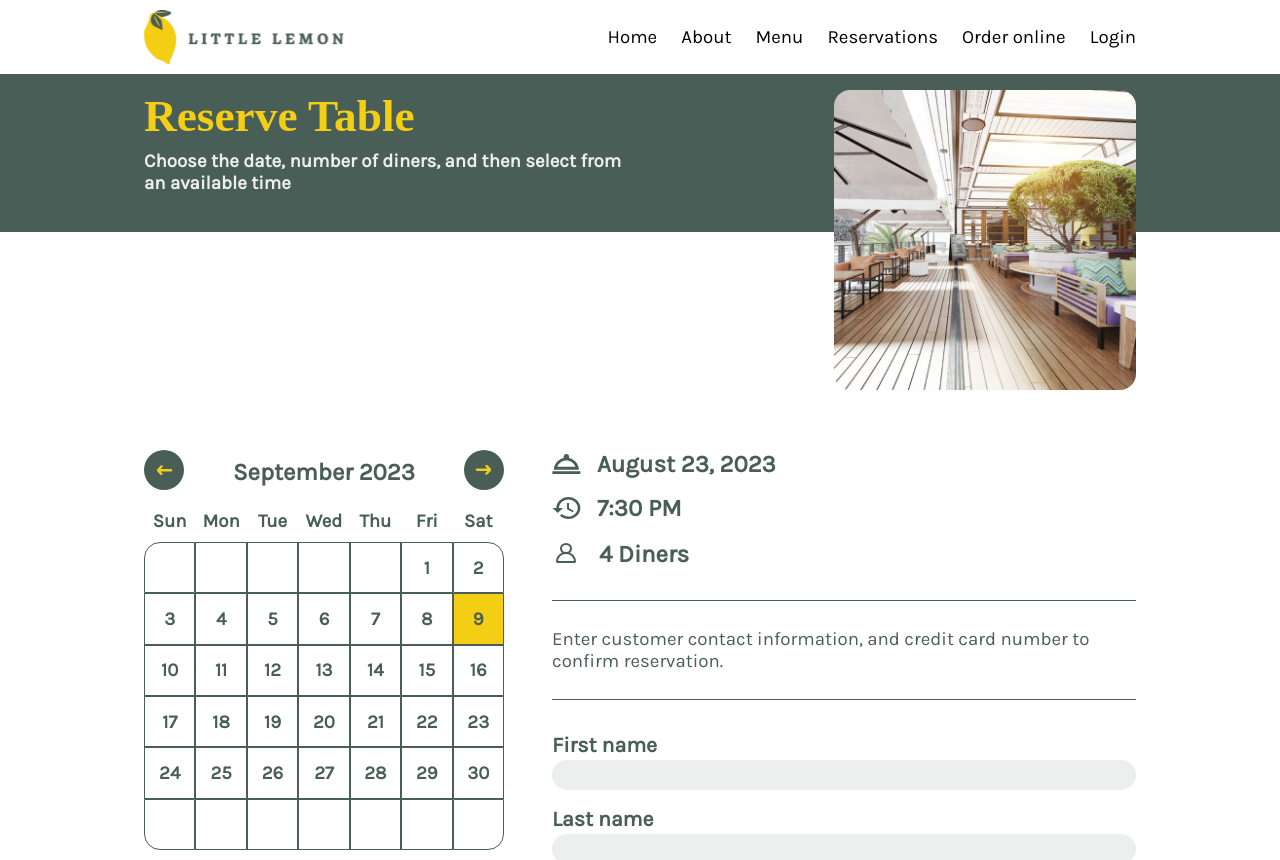
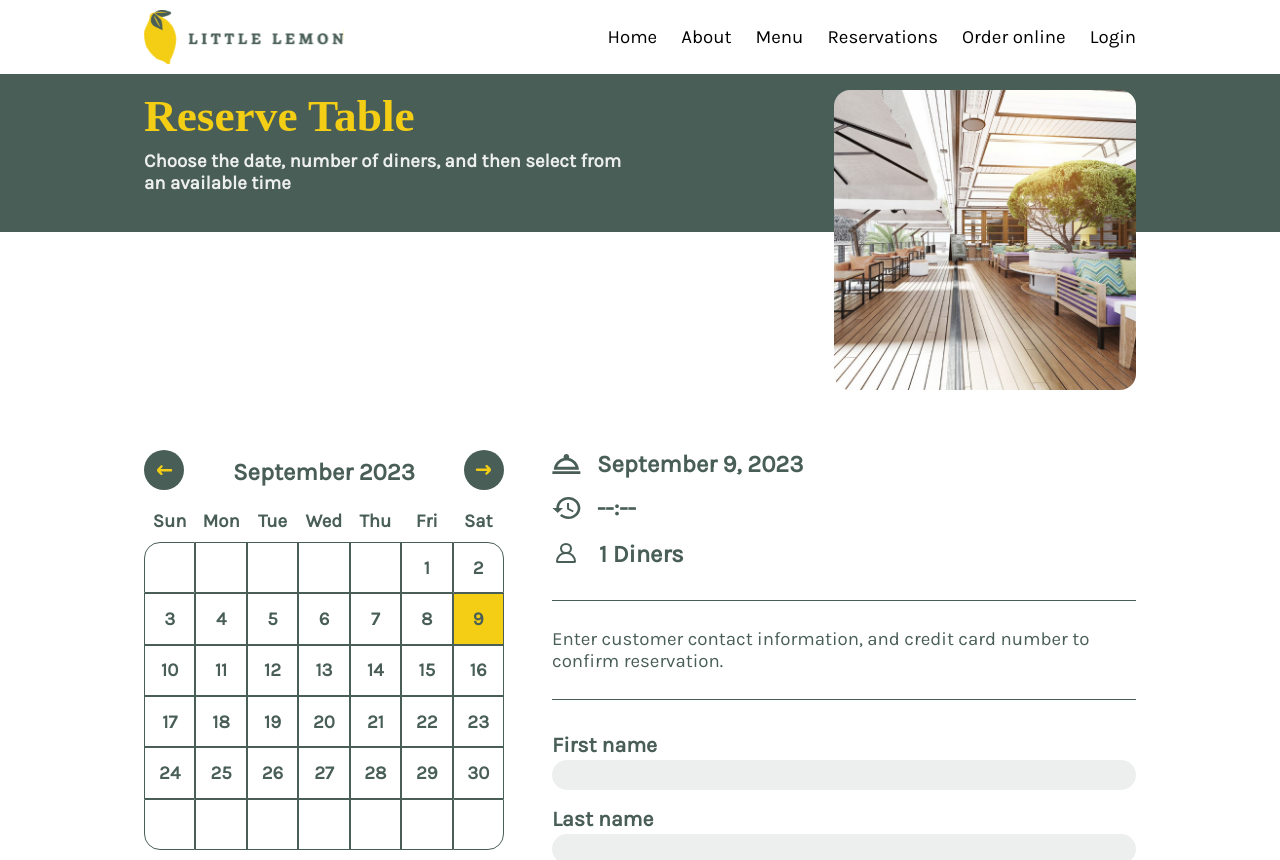
Before and after one commit to tofu97/little-lemon, a React (Create React App) app: page /reservations in a window 1280 px wide. Shown: the top 860 px of the page. Built offline with nearby package versions, Linux system fonts and the light colour scheme; a web font is replaced by a local one.

Commit message:
Added hud

```diff
--- a/src/components/BookingForm.jsx
+++ b/src/components/BookingForm.jsx
@@ -4,13 +4,14 @@ import clock from "../assets/images/clock.svg"
 import dish from "../assets/images/Dish.svg"
 import Calendar from "./Calendar"
 import { initializeTimes } from "../reducers/updateTimes"
+import { dateHeader } from "../helpers/date"
 
 const BookingForm = (props) => {
     const [date, setDate] = useState(
         (new Date()).toISOString().substring(0, 10)
     )
     const [diners, setDiners] = useState(1)
-    const [time, setTime] = useState("")
+    const [time, setTime] = useState("--:--")
     const [occasion, setOccasion] = useState("")
     const {
         availableTimes,
@@ -152,15 +153,15 @@ const BookingForm = (props) => {
             <div id="reservation-hud">
                 <div className="reservation-hud-item">
                     <img src={dish} alt="dish" />
-                    <h2>August 23, 2023</h2>
+                    <h2>{dateHeader(date)}</h2>
                 </div>
                 <div className="reservation-hud-item">
                     <img src={clock} alt="clock" />
-                    <h2>7:30 PM</h2>
+                    <h2>{time}</h2>
                 </div>
                 <div className="reservation-hud-item">
                     <img src={user} alt="diner" />
-                    <h2>4 Diners</h2>
+                    <h2>{diners} Diners</h2>
                 </div>
             </div>
             <div id="reservation-contact-info">
--- a/src/components/Calendar.jsx
+++ b/src/components/Calendar.jsx
@@ -1,20 +1,6 @@
 import backButtonGrn from "../assets/images/Back-grn.svg"
 import forwardButtonGrn from "../assets/images/Forward-grn.svg"
-
-const months = [
-    "January",
-    "February",
-    "March",
-    "April",
-    "May",
-    "June",
-    "July",
-    "August",
-    "September",
-    "October",
-    "November",
-    "December"
-]
+import { months } from "../helpers/date"
 
 const Calendar = ({date, setDate}) => {
     let [year, monthIdx, day] = date.split("-").map(val => Number(val))
@@ -74,7 +60,7 @@ const Calendar = ({date, setDate}) => {
     }
 
     const selectDay = (day) => () => {
-        if (!day) {
+        if (day === "*") {
             return
         }
         const dateStr = [year, monthIdx + 1, day].map((v) => {
--- /dev/null
+++ b/src/helpers/date.js
@@ -0,0 +1,19 @@
+export const months = [
+    "January",
+    "February",
+    "March",
+    "April",
+    "May",
+    "June",
+    "July",
+    "August",
+    "September",
+    "October",
+    "November",
+    "December"
+]
+
+export const dateHeader = (dateString) => {
+    let [year, month, day] = dateString.split("-").map(val => Number(val))
+    return `${months[month-1]} ${day}, ${year}`
+}
```
